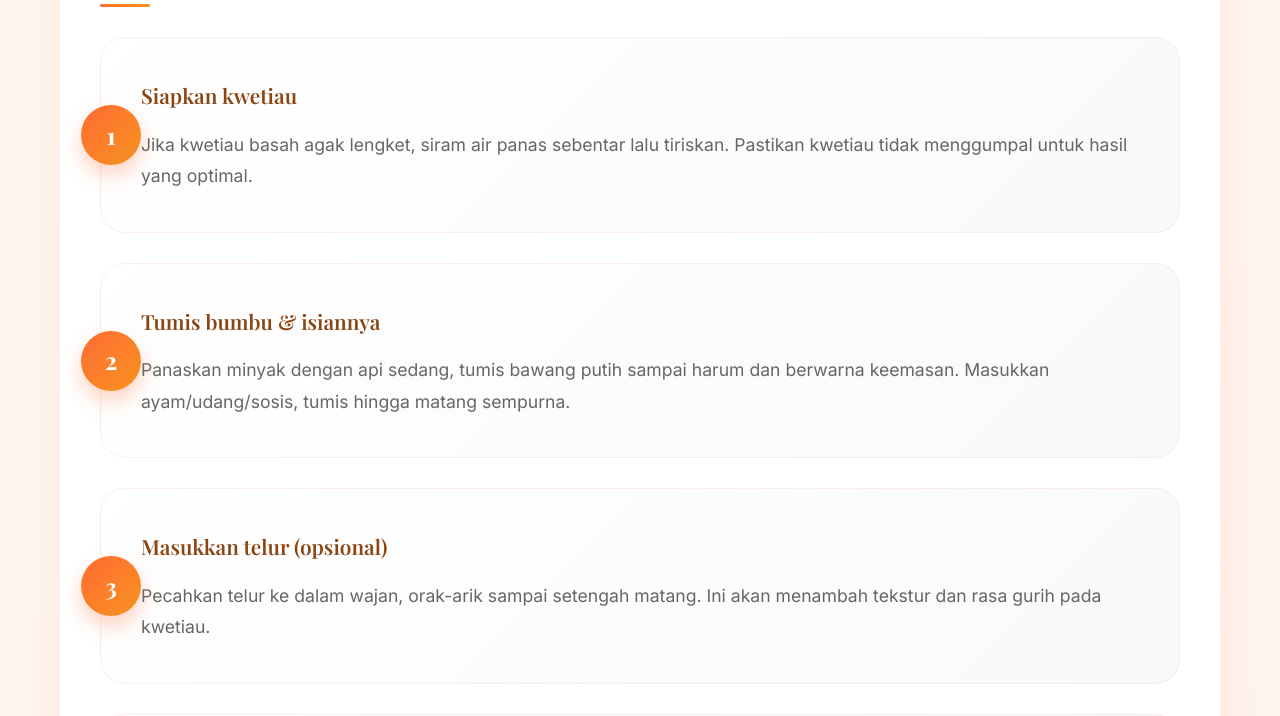
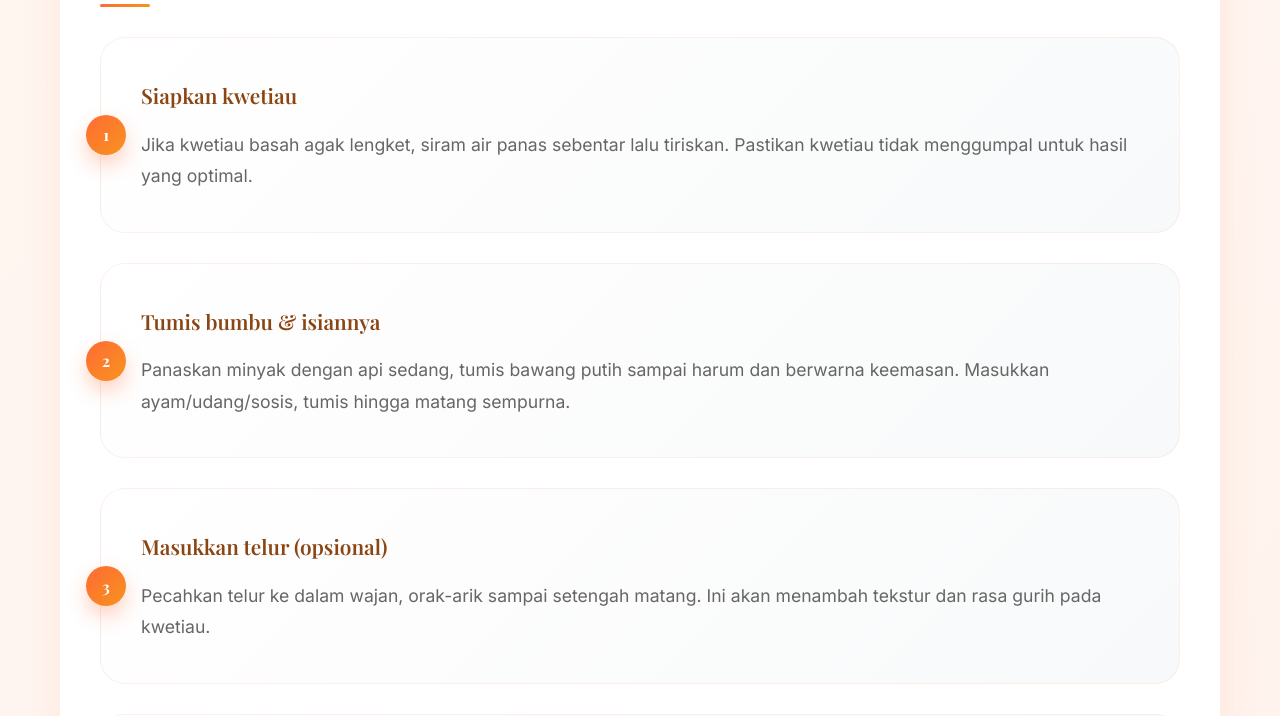
Before and after one commit to Alambana-tech/kwetiau-resep, a plain HTML site: page index.html in a window 1280 px wide. Shown: the part 2204-2920 px from the top of the page. Drawn offline with nearby package versions, Linux system fonts and the light colour scheme.

Commit message:
Add files via upload

```diff
--- a/index.html
+++ b/index.html
@@ -346,11 +346,11 @@
 
         .step-number {
             position: absolute;
-            left: -20px;
+            left: -15px;
             top: 50%;
             transform: translateY(-50%);
-            width: 60px;
-            height: 60px;
+            width: 40px;
+            height: 40px;
             background: linear-gradient(135deg, var(--primary-orange), var(--secondary-orange));
             border-radius: 50%;
             display: flex;
@@ -358,7 +358,7 @@
             justify-content: center;
             color: white;
             font-weight: 700;
-            font-size: 1.5rem;
+            font-size: 1rem;
             box-shadow: 0 10px 20px rgba(255, 107, 53, 0.3);
             font-family: 'Playfair Display', serif;
         }
```
